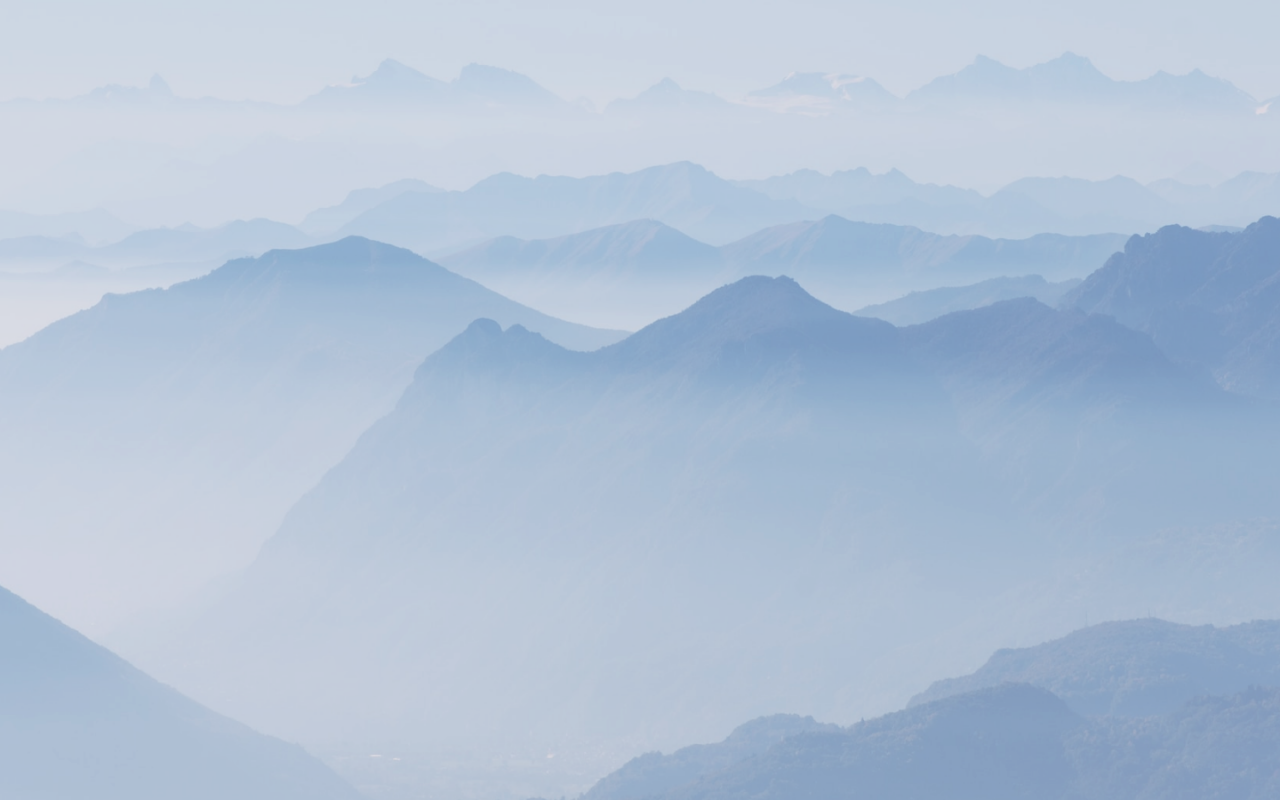
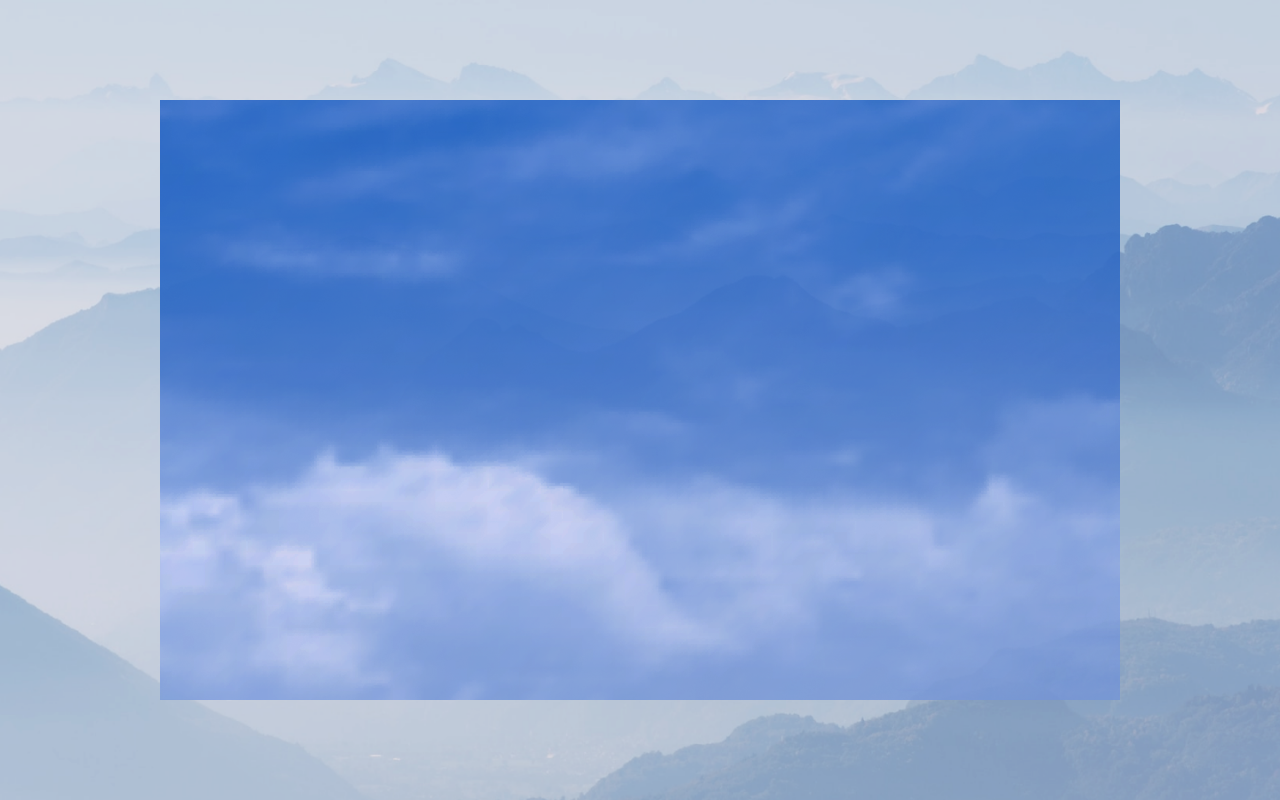
Before and after one commit to Subhranshu-Mindfire/weatherApp-redux, a React (Vite) app: page / in a window 1280 px wide. Built offline with nearby package versions, Linux system fonts and the light colour scheme.

Commit message:
5: Added Hero  Component

```diff
--- /dev/null
+++ b/src/components/Hero/Hero.css
@@ -0,0 +1,5 @@
+.hero{
+  background: url("../../assets/background-day.png");
+  background-position: center;
+  background-size: cover;
+}
--- /dev/null
+++ b/src/components/Hero/Hero.jsx
@@ -0,0 +1,11 @@
+import React from 'react'
+import "./Hero.css"
+
+const Hero = () => {
+  return (
+    <div className='hero h-75 w-75'>
+    </div>
+  )
+}
+
+export default Hero
--- a/src/components/Layout/Layout.jsx
+++ b/src/components/Layout/Layout.jsx
@@ -1,9 +1,11 @@
 import React from 'react'
 import "./Layout.css"
+import Hero from '../Hero/Hero'
 
 const Layout = () => {
   return (
-    <div className='vh-100 layout'>
+    <div className='vh-100 layout d-flex justify-content-center align-items-center'>
+      <Hero/>
     </div>
   )
 }
```
Also changed, not shown: src/assets/background-night.png (added).
